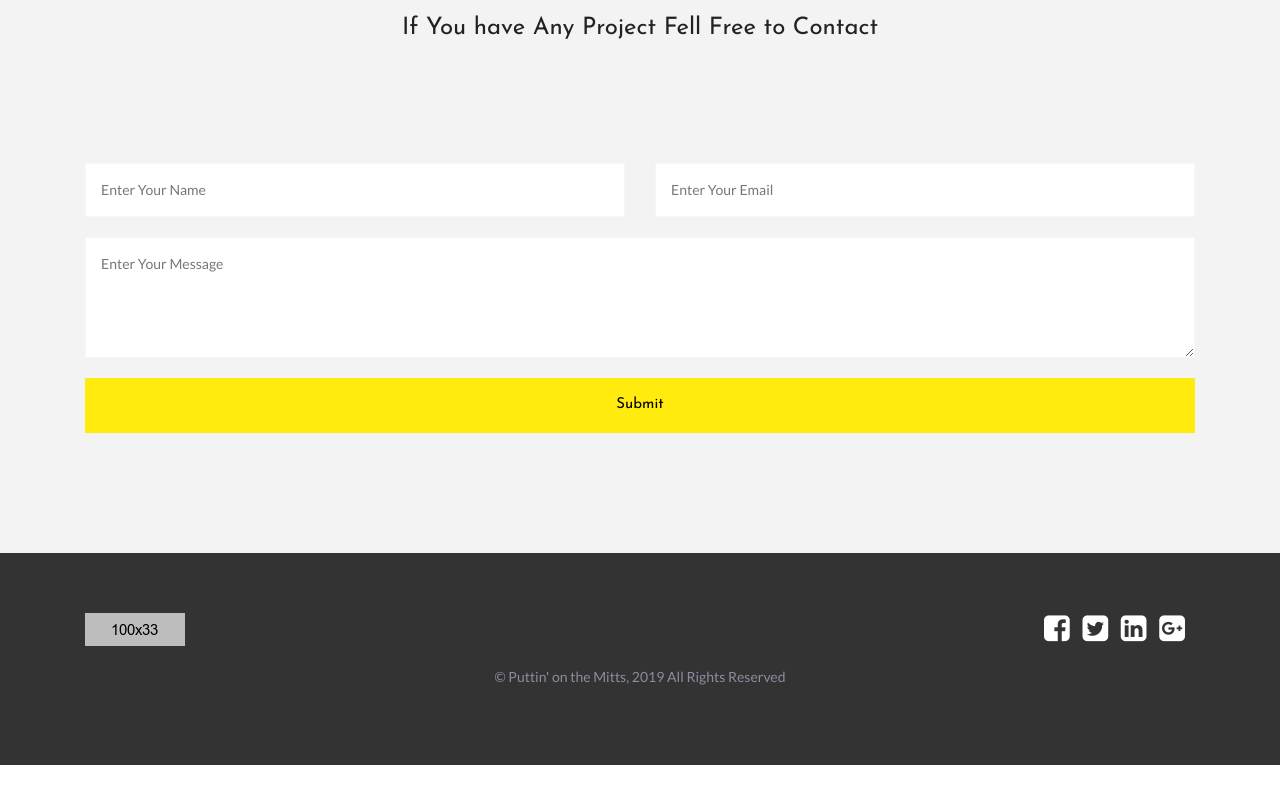
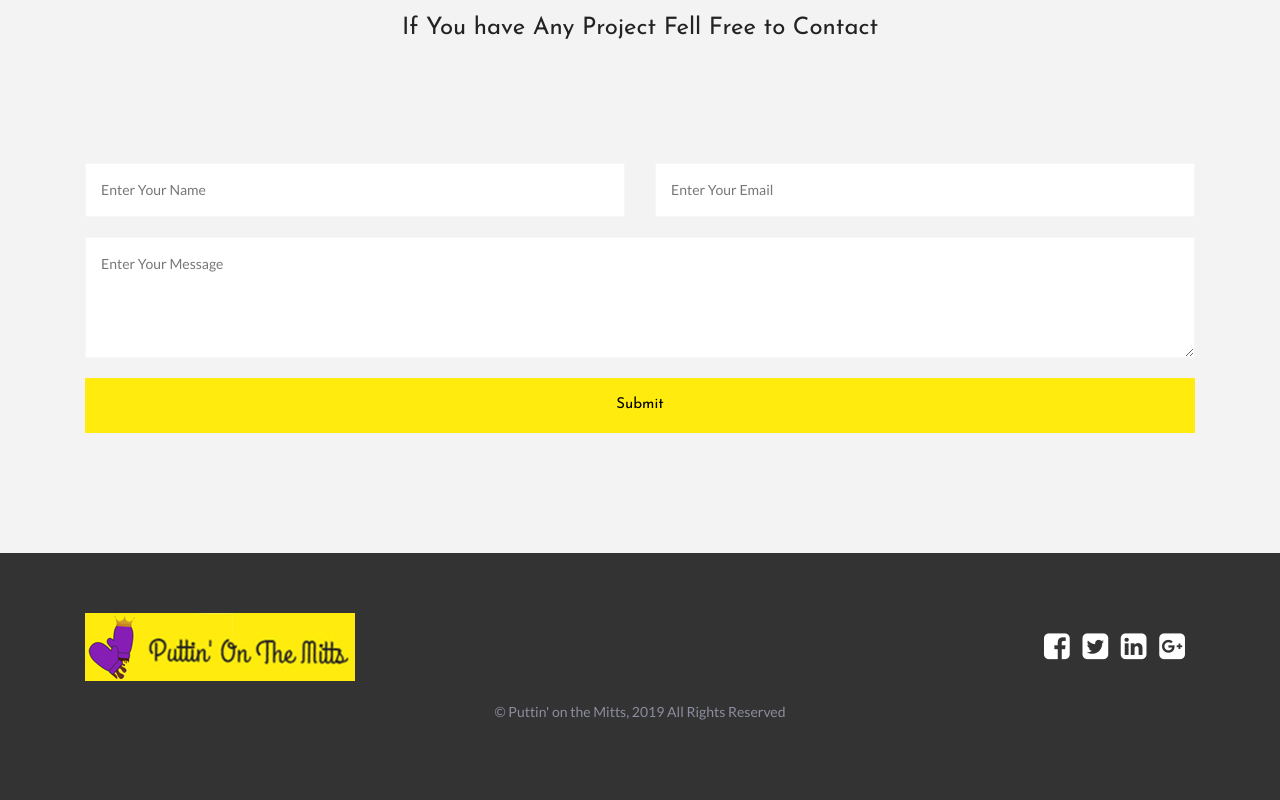
Before and after one commit to XGenerationNetwork/puttinonthemitts, a plain HTML site: page index.html in a window 1280 px wide. Shown: the part 4711-5511 px from the top of the page. Before the commit the page ends 5476 px from the top, so only its background shows below. Drawn offline with Linux system fonts and the light colour scheme.

Commit message:
Small improvements

```diff
--- a/index.html
+++ b/index.html
@@ -60,7 +60,7 @@
 
                         <!-- Logo -->
                         <a class="nav-brand" href="index.html">
-                            <img src="img/logo.jpg" alt="">
+                            <img src="img/logo.jpg" alt="Puttin on the Mitts">
                         </a>
 
                         <!-- Navbar Toggler -->
@@ -426,7 +426,7 @@
         <div class="container">
             <div class="row align-items-center">
                 <div class="col-lg-6 col-sm-6 footer-left">
-                    <img src="img/logo-w.png" alt="logo">
+                    <img src="img/logo.jpg" alt="Puttin on the Mitts">
                 </div>
                 <div class="col-lg-6 col-sm-6 footer-right">
                     <ul class="social_links">
```
